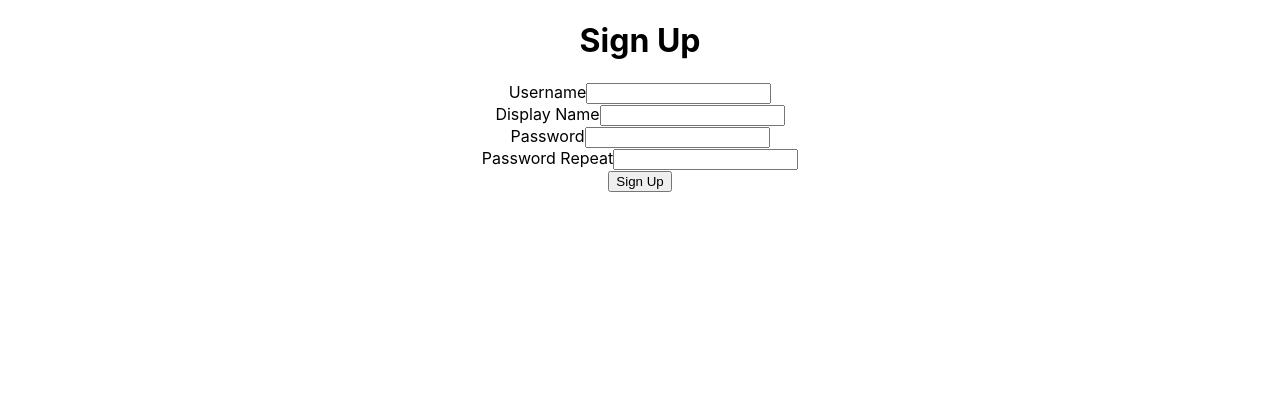
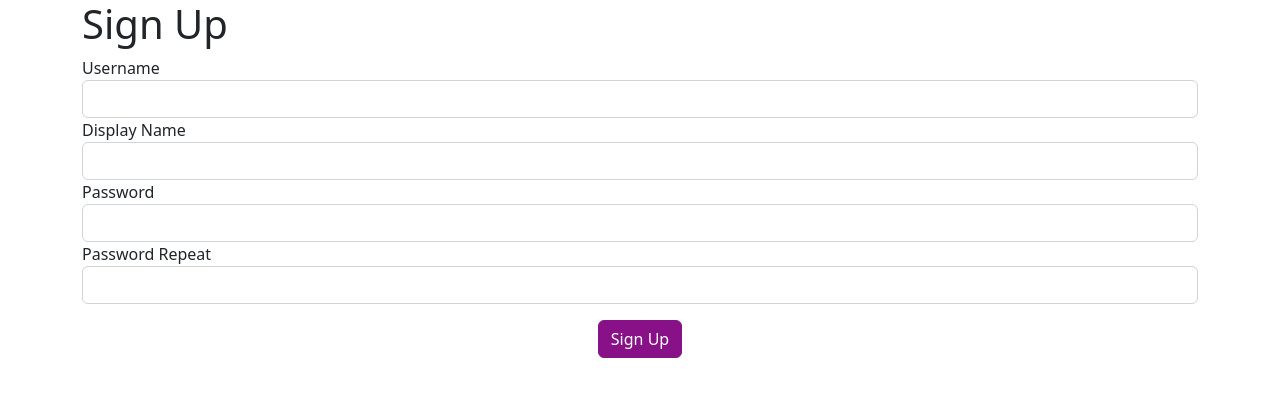
Before and after one commit to ibrahimbayramli/hoaxify-app, a React (Create React App) app in the folder ui/: page / in a window 1280 px wide. Shown: the top 396 px of the page. Built offline with nearby package versions, Linux system fonts and the light colour scheme.

Commit message:
19 - Sayfa Üzerinde Görsel İyileştirmeler (React)

```diff
--- a/ui/package.json
+++ b/ui/package.json
@@ -7,6 +7,8 @@
     "@testing-library/react": "^13.4.0",
     "@testing-library/user-event": "^13.5.0",
     "axios": "^1.3.5",
+    "bootstrap": "^5.2.3",
+    "node-sass": "^8.0.0",
     "react": "^18.2.0",
     "react-dom": "^18.2.0",
     "react-scripts": "5.0.1",
--- a/ui/src/App.js
+++ b/ui/src/App.js
@@ -5,7 +5,7 @@ function App() {
   return (
     <div className="App">
 
-      <UserSignupPage/>
+
 
     </div>
   );
--- a/ui/src/UserSignupPage.js
+++ b/ui/src/UserSignupPage.js
@@ -34,30 +34,34 @@ class UserSignupPage extends React.Component {
     render() {
         return (
 
+            <div className="container">
                 <form >
                     <h1>Sign Up</h1>
-                <div>
+                    <div className={"form-group"}>
                         <label >Username</label>
-                    <input name={"username"} onChange={this.onChange}/>
+                        <input className={"form-control"}  name={"username"} onChange={this.onChange}/>
                     </div>
-                <div>
+                    <div className={"form-group"}>
                         <label >Display Name</label>
-                    <input name={"displayName"} onChange={this.onChange} />
+                        <input className={"form-control"} name={"displayName"} onChange={this.onChange} />
                     </div>
-                <div>
+                    <div className={"form-group"}>
                         <label >Password</label>
-                    <input name={"password"} onChange={this.onChange} type={"password"} />
+                        <input className={"form-control"} name={"password"} onChange={this.onChange} type={"password"} />
                     </div>
-                <div>
+                    <div className={"form-group"}>
                         <label >Password Repeat</label>
-                    <input name={"passwordRepeat"} onChange={this.onChange} type={"password"} />
-                </div>
-                <div>
-
-                    <button onClick={this.onClickSignup} >Sign Up</button>
+                        <input className={"form-control"} name={"passwordRepeat"} onChange={this.onChange} type={"password"} />
                     </div>
 
+
+                        <div className="text-center mt-3">
+                            <button className={"btn btn-primary"} onClick={this.onClickSignup} >Sign Up</button>
+                        </div>
+
+
                 </form>
+            </div>
     )}
 
 }
--- /dev/null
+++ b/ui/src/bootstrap-override.scss
@@ -0,0 +1,5 @@
+$primary: #818;
+
+
+
+@import "node_modules/bootstrap/scss/bootstrap";
--- a/ui/src/index.js
+++ b/ui/src/index.js
@@ -1,17 +1,16 @@
 import React from 'react';
 import ReactDOM from 'react-dom/client';
 import './index.css';
-import App from './App';
+import "./bootstrap-override.scss";
 import reportWebVitals from './reportWebVitals';
+import UserSignupPage from "./UserSignupPage";
 
 const root = ReactDOM.createRoot(document.getElementById('root'));
 root.render(
   <React.StrictMode>
-    <App />
+    <UserSignupPage/>
   </React.StrictMode>
 );
 
-// If you want to start measuring performance in your app, pass a function
-// to log results (for example: reportWebVitals(console.log))
-// or send to an analytics endpoint. Learn more: https://bit.ly/CRA-vitals
+
 reportWebVitals();
```
Also changed, not shown: 1 other file (tests, documents, lock files or other folders). Lines whose indentation alone changed are shown as unchanged.
